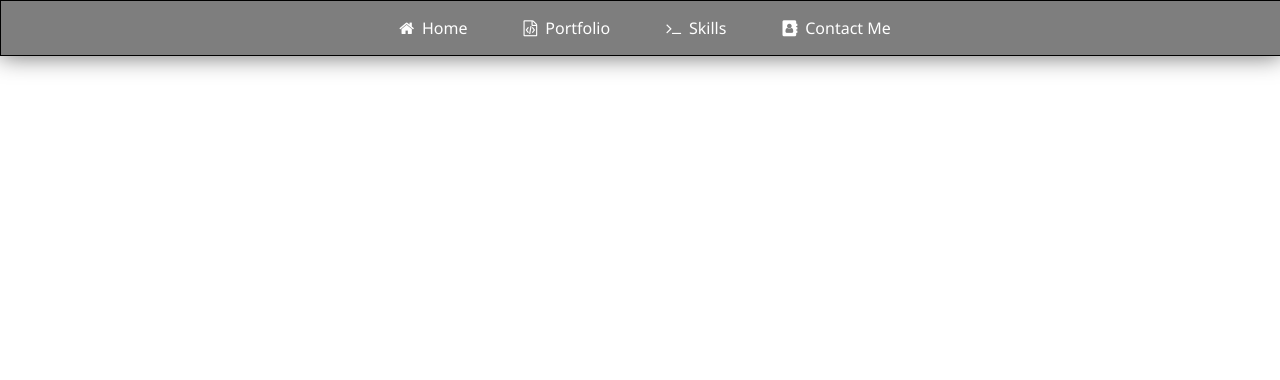
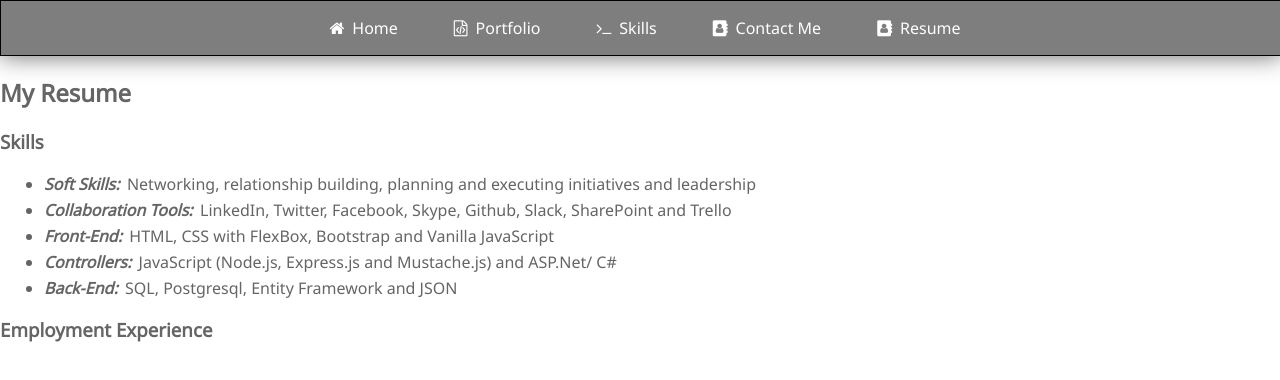
Before and after one commit to RobbyBourne1/myPortfolio, a plain HTML site: page resume.html in a window 1280 px wide. Drawn offline with Linux system fonts and the light colour scheme.

Commit message:
Skill list added

```diff
--- a/resume.html
+++ b/resume.html
@@ -12,13 +12,31 @@
   <body>
     <header>
       <nav>
-        <ul id="navBar">
+        <ul id="navBarResume">
           <li class="navElements"><a href="/"><i class="fa fa-home" aria-hidden="true"></i>Home</a></li>
-          <li class="navElements"><a href="#portfolio"><i class="fa fa-file-code-o" aria-hidden="true"></i>Portfolio</a></li>
-          <li class="navElements"><a href="#skillsList"><i class="fa fa-terminal" aria-hidden="true"></i>Skills</a></li>
-          <li class="navElements"><a href="#contactMe"><i class="fa fa-address-book" aria-hidden="true"></i>Contact Me</a></li>
+          <li class="navElements"><a href="/#portfolio"><i class="fa fa-file-code-o" aria-hidden="true"></i>Portfolio</a></li>
+          <li class="navElements"><a href="/#skillsList"><i class="fa fa-terminal" aria-hidden="true"></i>Skills</a></li>
+          <li class="navElements"><a href="/#contactMe"><i class="fa fa-address-book" aria-hidden="true"></i>Contact Me</a></li>
+          <li class="navElements"><a href="resume.html"><i class="fa fa-address-book" aria-hidden="true"></i>Resume</a></li>
         </ul>
       </nav>
     </header>
+    <section id="resumeSkills">
+        <h1>My Resume</h1>
+        <h3>Skills</h3>
+        <ul>
+            <li class="resumeSkills"><a class="fontStyle">Soft Skills:</a> Networking, relationship building, planning and executing initiatives and leadership
+            </li>
+            <li class="resumeSkills"><a class="fontStyle">Collaboration Tools:</a> LinkedIn, Twitter, Facebook, Skype, Github, Slack, SharePoint and Trello</li>
+            <li class="resumeSkills"><a class="fontStyle">Front-End:</a> HTML, CSS with FlexBox, Bootstrap and Vanilla JavaScript
+            </li>
+            <li class="resumeSkills"><a class="fontStyle">Controllers:</a> JavaScript (Node.js, Express.js and Mustache.js) and ASP.Net/ C#
+            </li>
+            <li class="resumeSkills"><a class="fontStyle">Back-End:</a> SQL, Postgresql, Entity Framework and JSON</li>
+        </ul>
+    </section>
+    <section id="resumeJobs">
+        <h3>Employment Experience</h3>
+    </section>
   </body>
 </html>
--- a/style.css
+++ b/style.css
@@ -258,6 +258,37 @@ footer > ul > img {
   height: 2em;
 }
 
+/* Resume Page Start */
+
+#navBarResume {
+  list-style: none;
+  display: flex;
+  justify-content: center;
+  margin: 0;
+  border: 1px solid black;
+  padding: 0;
+  width: 100%;
+  background-color: #7E7E7E;
+  box-shadow: 0 0 25px 0 #666;
+
+}
+
+.fontStyle {
+  font-style: italic;
+  font-weight: 900;
+  color: #656565;
+  margin-right: .2em;
+}
+
+.resumeSkills {
+  margin: .25em
+}
+
+
+/* Resume Page End */
+
+/* Media Query */
+
 @media screen and (max-width: 600px) {
   body{
     font-size: .8em;
@@ -275,3 +306,5 @@ footer > ul > img {
     font-size: .5em
   }
 }
+
+/* End Media Query */
```
Also changed, not shown: index.html (+1 -0 lines).
